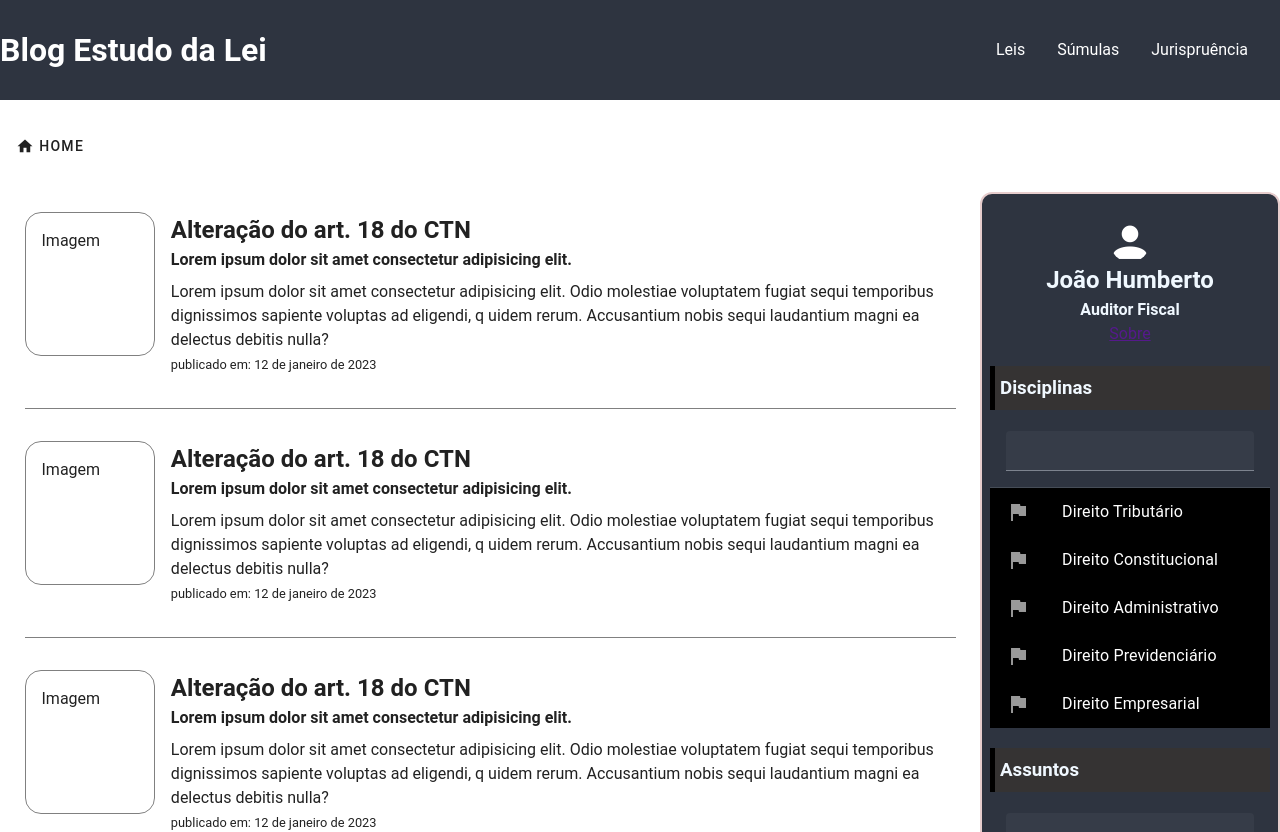
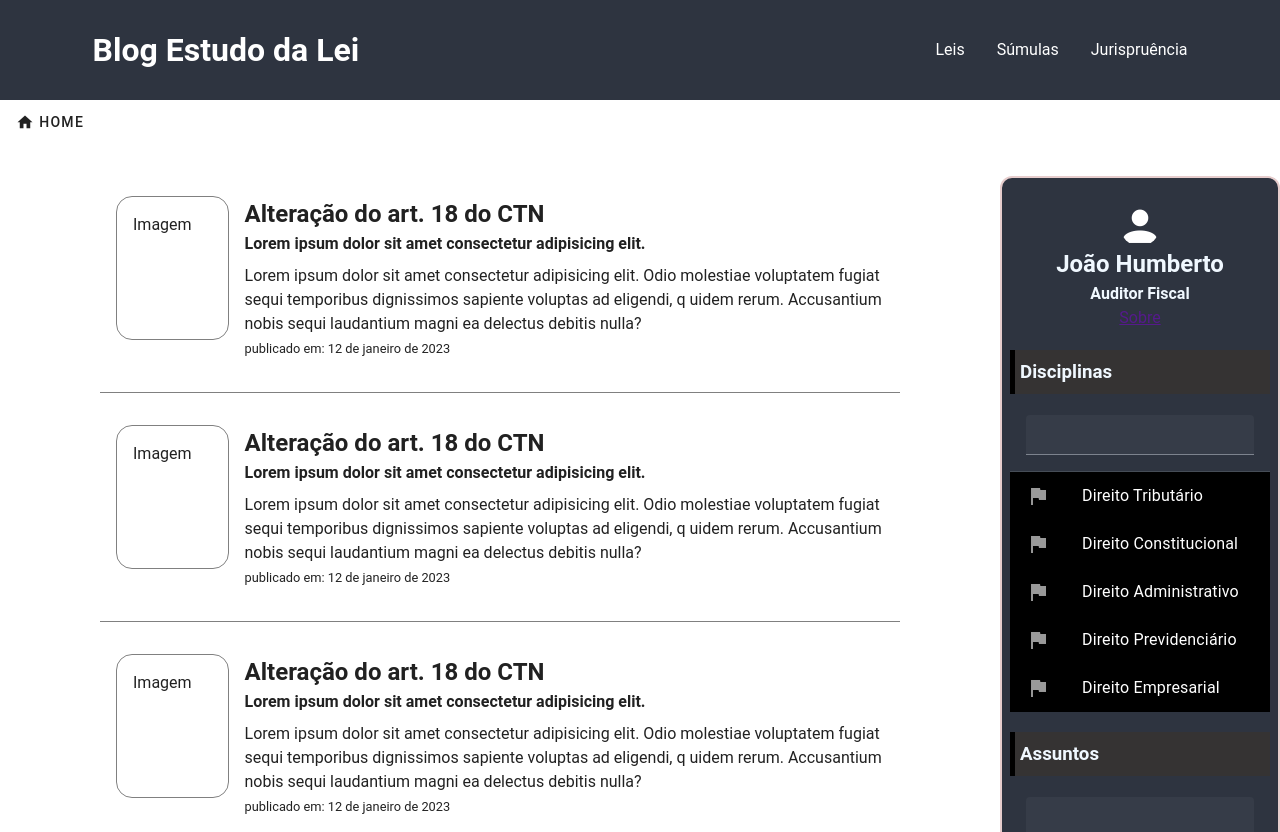
Before and after one commit to Guihumberto/blogestudodalei, a Vue app: page / in a window 1280 px wide. Shown: the top 832 px of the page. Built offline with nearby package versions, Linux system fonts and the light colour scheme.

Commit message:
ajuste layout

```diff
--- a/src/components/blog/AllPosts.vue
+++ b/src/components/blog/AllPosts.vue
@@ -21,12 +21,30 @@
       </div>
       <v-btn class="mt-10" color="black" width="50%">VEja Mais</v-btn>
     </div>
-    <div class="tag">
-      <author />
-      <disciplinas />
-      <subjects />
-      <tags />
+    <FilterVue class="filter"/>
+    <template>
+    <div class="text-center">
+      <v-btn
+        color="primary"
+      >
+        Open Dialog
+
+        <v-dialog
+          v-model="dialogFilter"
+          activator="parent"
+          width="auto"
+          class="dialogFIlter"
+        >
+          <v-card>
+              <FilterVue/>
+            <v-card-actions>
+              <v-btn color="primary" block @click="disableFilter()">Close Dialog</v-btn>
+            </v-card-actions>
+          </v-card>
+        </v-dialog>
+      </v-btn>
     </div>
+</template>
   </div>
 </template>
 
@@ -34,20 +52,27 @@
 import { useGeneralStore } from '@/store/GeneralStore'
 const generalStore = useGeneralStore()
 
-import Author from './Author.vue'
-import Disciplinas from './Disciplinas.vue'
-import Tags from './Tags.vue'
-import Subjects from './Subjects.vue'
+import FilterVue from './Filter/FilterAll.vue'
   export default {
     components:{
-      Subjects,
-      Disciplinas,
-      Author,
-      Tags,
+      FilterVue,
+    },
+    data(){
+      return{
+        dialog: false,
+      }
+    },
+    computed:{
+      dialogFilter(){
+        return generalStore.readFilter
+      }
     },
     methods:{
       onePostIn(){
         generalStore.changePosts(false)
+      },
+      disableFilter(){
+        generalStore.changeFilter(false)
       }
     }
   }
@@ -59,10 +84,10 @@ import Subjects from './Subjects.vue'
   justify-content: center;
   align-items: first baseline;
   width: 100vw;
-  margin: 1rem 0;
+  margin: .5rem 0;
 }
 .posts{
-  max-width: 1280px;
+  max-width: 1024px;
   display: flex;
   flex-direction: column;
   justify-content: center;
@@ -89,28 +114,17 @@ import Subjects from './Subjects.vue'
   padding: 1rem;
   border-radius: 16px;
 }
+.dialogFIlter{
+  display: none;
+}
 
-.tag{
-  max-width: 300px;
-  border: 2px solid #e7cdcd;
-  min-height: 100px;
-  border-radius: 12px;
-  padding: .5rem;
-  background: #2E3440;
-  color: aliceblue;
-}
-@media (max-width: 1558px){
+@media (max-width: 1024px){
   .posts{
-    max-width: 1280px;
+    max-width: 1024px;
   }
   .post{
     padding: 2rem 0;
     width: 95%;
-  }
-}
-@media (max-width: 624px){
-  .tag{
-    display: none;
   }
 }
 @media (max-width: 500px){
@@ -118,4 +132,11 @@ import Subjects from './Subjects.vue'
     display: none;
   }
 }
+@media (max-width: 924px){
+  .filter{
+    display: none;
+  }.dialogFIlter{
+    display: flex;
+  }
+}
 </style>
--- /dev/null
+++ b/src/components/blog/Filter/FilterAll.vue
@@ -0,0 +1,36 @@
+<template>
+  <div class="tag">
+    <author />
+    <disciplinas />
+    <subjects />
+    <tags />
+  </div>
+</template>
+
+<script>
+  import Author from './Author.vue'
+  import Disciplinas from './Disciplinas.vue'
+  import Tags from './Tags.vue'
+  import Subjects from './Subjects.vue'
+
+  export default {
+    components:{
+      Subjects,
+      Disciplinas,
+      Author,
+      Tags,
+    },
+  }
+</script>
+
+<style lang="scss" scoped>
+.tag{
+  max-width: 280px;
+  border: 2px solid #e7cdcd;
+  min-height: 100px;
+  border-radius: 12px;
+  padding: .5rem;
+  background: #2E3440;
+  color: aliceblue;
+}
+</style>
--- a/src/components/blog/OnePost/Post.vue
+++ b/src/components/blog/OnePost/Post.vue
@@ -62,7 +62,7 @@ import Share from './Share.vue'
 
 <style lang="scss" scoped>
 .containerPostWrapper{
-  max-width: 1290px;
+  max-width: 1075px;
 }
 .destaque{
   font-size: 2rem;
--- a/src/layouts/default/AppBar.vue
+++ b/src/layouts/default/AppBar.vue
@@ -7,6 +7,7 @@
       <a>Súmulas</a>
       <a>Jurispruência</a>
     </nav>
+    <v-btn class="filter" icon="mdi-filter"  @click="activeFilter()"></v-btn>
   </div>
   <!-- <div :class="menuShow ? 'disciplinafixed': 'disciplinafixedHidden'">
     <h2>Direito Tributário</h2>
@@ -26,6 +27,9 @@
     methods:{
       home(){
         generalStore.changePosts(true)
+      },
+      activeFilter(){
+        generalStore.changeFilter(true)
       }
     }
   }
@@ -44,14 +48,14 @@
   justify-content: center;
   align-items: center;
   z-index: 1;
-  user-select:none
-
+  user-select:none;
+  transition: .6s ease;
 }
 .containerHead div{
   display: flex;
   justify-content: space-between;
   align-items: center;
-  width: 1280px;
+  width: 1095px;
 }
 .containerHead div h1{
   transition: .6s ease;
@@ -61,7 +65,7 @@
 }
 .containerHead div nav a{
   text-decoration: none;
-  margin-right: 2rem;
+  margin-left: 2rem;
   padding: .3rem 0;
   transition: .6s ease;
 }
@@ -70,6 +74,9 @@
   border-bottom: 10px solid rgb(248, 245, 245);
 }
 .el{
+  display: none;
+}
+.filter{
   display: none;
 }
 @media (max-width: 1250px){
@@ -81,12 +88,23 @@
     display: none;
   } */
 }
+@media (max-width: 924px){
+  .filter{
+    display: inline;
+  }
+  .containerHead{
+    height: 70px;
+  }
+  .containerHead div h1{
+    font-size: 1.7rem;
+  }
+}
 @media (max-width: 624px){
   .containerHead div nav{
     display: none;
   }
 }
-@media (max-width: 240px){
+@media (max-width: 340px){
   .estlei {
     display: none;
   }
--- a/src/store/GeneralStore.js
+++ b/src/store/GeneralStore.js
@@ -3,7 +3,8 @@ import { defineStore } from "pinia";
 export const useGeneralStore = defineStore("general", {
   state: () => ({
     posts: true,
-    confirm: true
+    confirm: true,
+    filterAll: false
   }),
   getters: {
     readPosts() {
@@ -12,6 +13,9 @@ export const useGeneralStore = defineStore("general", {
     readConfirm() {
       return this.confirm
     },
+    readFilter() {
+      return this.filterAll
+    },
   },
   actions:{
     changePosts(value) {
@@ -19,6 +23,9 @@ export const useGeneralStore = defineStore("general", {
     },
     changeConfirm(value) {
       this.confirm = value
+    },
+    changeFilter(value){
+      this.filterAll = value
     }
   }
 });
--- a/src/views/Home.vue
+++ b/src/views/Home.vue
@@ -1,6 +1,6 @@
 <template>
   <div class="contApp">
-    <div class="breadcrumbs mt-16 pt-16">
+    <div class="breadcrumbs">
       <V-btn flat @click="generalStore.changePosts(true)"> <v-icon class="mr-1">mdi-home</v-icon>Home</V-btn>
     </div>
     <all-posts v-if="generalStore.readPosts" />
@@ -27,13 +27,19 @@
   align-items: center;
 }
 .breadcrumbs{
-  width: 1320px;
+  width: 1110px;
   padding-bottom: 16px;
+  margin-top: 6.5rem;
+  transition: .6s ease;
 }
 @media (max-width: 1558px){
   .breadcrumbs{
     width: 100%;
-    padding-bottom: 0;
+  }
+}
+@media (max-width: 924px){
+  .breadcrumbs{
+    margin-top: 4.5rem;
   }
 }
 </style>
```
Also changed, not shown: src/components/blog/Filter/Author.vue (renamed from src/components/blog/Author.vue), src/components/blog/Filter/Disciplinas.vue (renamed from src/components/blog/Disciplinas.vue), src/components/blog/Filter/Subjects.vue (renamed from src/components/blog/Subjects.vue), src/components/blog/Filter/Tags.vue (renamed from src/components/blog/Tags.vue).
